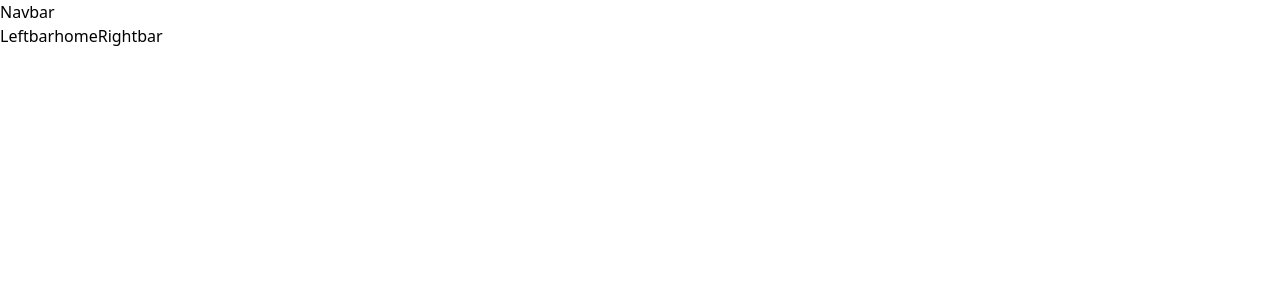
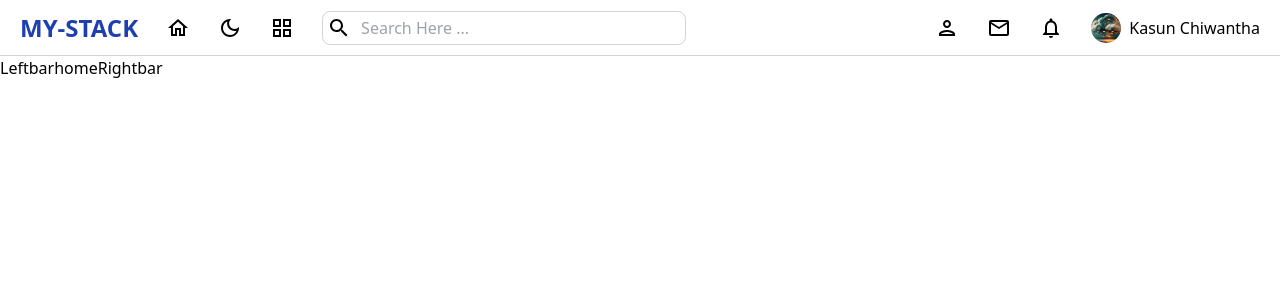
Before and after one commit to chiwantha/Social-Media-App-Mysql, a React (Vite) app in the folder Client/: page /home in a window 1280 px wide. Shown: the top 300 px of the page. Built offline with nearby package versions, Linux system fonts and the light colour scheme.

Commit message:
nav bar done

```diff
--- a/Client/package.json
+++ b/Client/package.json
@@ -10,6 +10,10 @@
     "preview": "vite preview"
   },
   "dependencies": {
+    "@emotion/react": "^11.13.3",
+    "@emotion/styled": "^11.13.0",
+    "@mui/icons-material": "^6.1.1",
+    "@mui/material": "^6.1.1",
     "react": "^18.3.1",
     "react-dom": "^18.3.1",
     "react-router-dom": "^6.26.2"
--- a/Client/src/components/Navbar.jsx
+++ b/Client/src/components/Navbar.jsx
@@ -1,5 +1,50 @@
+import HomeOutlinedIcon from "@mui/icons-material/HomeOutlined";
+import DarkModeOutlinedIcon from "@mui/icons-material/DarkModeOutlined";
+// import WbSunnyOutlinedIcon from "@mui/icons-material/WbSunnyOutlined";
+import GridViewOutlinedIcon from "@mui/icons-material/GridViewOutlined";
+import NotificationsOutlinedIcon from "@mui/icons-material/NotificationsOutlined";
+import EmailOutlinedIcon from "@mui/icons-material/EmailOutlined";
+import PersonOutlinedIcon from "@mui/icons-material/PersonOutlined";
+import SearchOutlinedIcon from "@mui/icons-material/SearchOutlined";
+import { Link } from "react-router-dom";
+import LoginImg from "../assets/images/login.png";
+
 const Navbar = () => {
-  return <div className="">Navbar</div>;
+  return (
+    <div className=" flex justify-between items-center py-2.5 px-5 h-14 border-b border-gray-300">
+      {/* left */}
+      <div className="flex items-center gap-7">
+        <Link to="/home">
+          <span className="font-bold text-2xl text-blue-800">MY-STACK</span>
+        </Link>
+        <HomeOutlinedIcon />
+        <DarkModeOutlinedIcon />
+        <GridViewOutlinedIcon />
+        <div className="flex items-center gap-2.5 border border-gray-300 p-1 rounded-lg">
+          <SearchOutlinedIcon />
+          <input
+            type="search"
+            placeholder="Search Here ..."
+            className="outline-none w-80"
+          />
+        </div>
+      </div>
+      {/* right */}
+      <div className="flex items-center gap-7">
+        <PersonOutlinedIcon />
+        <EmailOutlinedIcon />
+        <NotificationsOutlinedIcon />
+        <div className="flex items-center gap-2 font-medium">
+          <img
+            src={LoginImg}
+            alt="UserProfile"
+            className="w-[30px] h-[30px] rounded-full object-cover object-center"
+          />
+          <span>Kasun Chiwantha</span>
+        </div>
+      </div>
+    </div>
+  );
 };
 
 export default Navbar;
```
Also changed, not shown: 1 other file (tests, documents, lock files or other folders).
